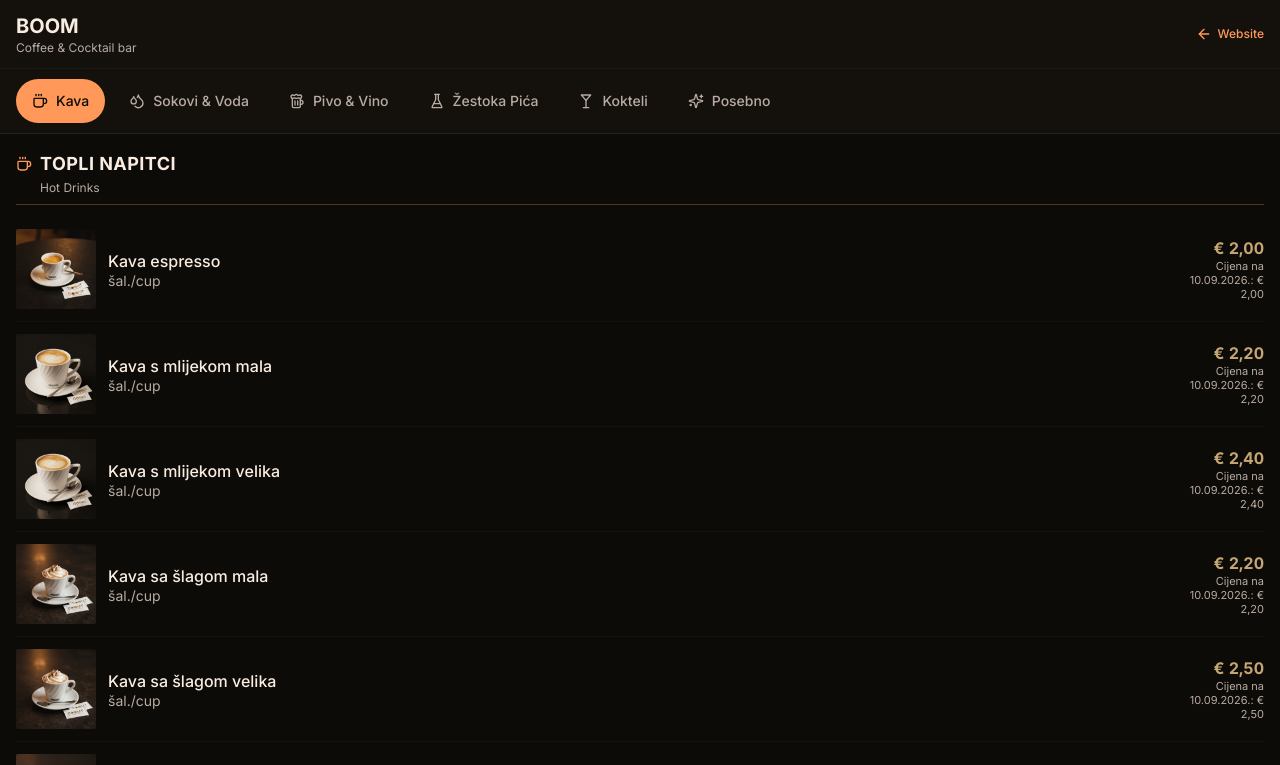
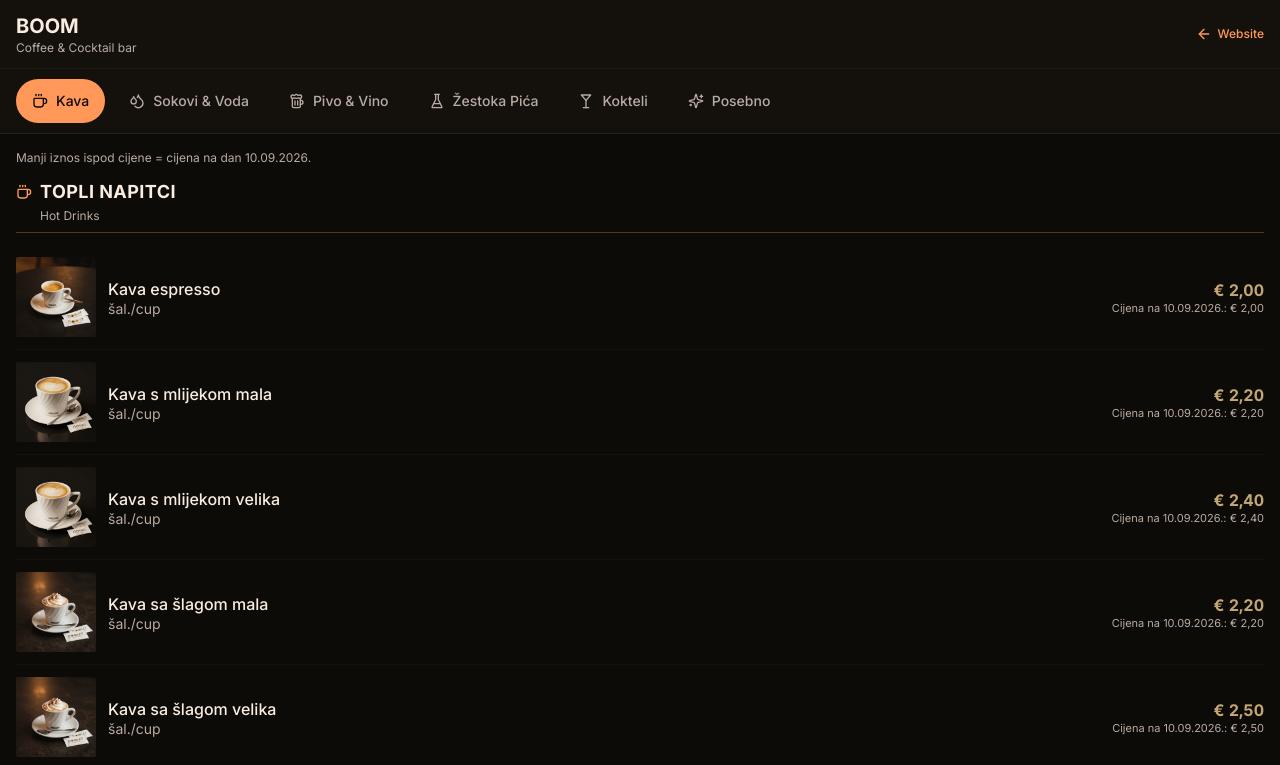
Before and after one commit to azzu90/boom-cafe-website, a Next.js app: page /qr in a window 1280 px wide. Shown: the top 765 px of the page. Built offline with nearby package versions, Linux system fonts and the light colour scheme; a web font is replaced by a local one.

Commit message:
Refine reference price display and add explanation note

```diff
--- a/components/drink-menu.tsx
+++ b/components/drink-menu.tsx
@@ -36,6 +36,9 @@ export function DrinkMenu() {
 
   return (
     <div className="max-w-6xl mx-auto">
+      <p className="text-xs text-muted-foreground mb-4">
+        Manji iznos ispod cijene = cijena na dan 10.09.2026.
+      </p>
       {/* Category Navigation */}
       <div className="mb-8 -mx-4 px-4 md:mx-0 md:px-0">
         <div className="relative">
@@ -114,7 +117,13 @@ export function DrinkMenu() {
                     <div className="flex flex-col items-end text-right">
                       <span className="font-bold text-neutral-900 min-w-[4rem] text-right leading-6">{item.price}</span>
                       <span className="text-[11px] leading-tight text-muted-foreground">
-                        Cijena na {item.referenceDate}.: {item.referencePrice}
+                        <span className="sm:hidden">
+                          <span className="block whitespace-nowrap">{item.referenceDate}.</span>
+                          <span className="block whitespace-nowrap">{item.referencePrice}</span>
+                        </span>
+                        <span className="hidden sm:inline whitespace-nowrap">
+                          Cijena na {item.referenceDate}.: {item.referencePrice}
+                        </span>
                       </span>
                     </div>
                   </div>
--- a/components/qr-menu.tsx
+++ b/components/qr-menu.tsx
@@ -108,7 +108,13 @@ function CardItem({ item, category }: { item: DrinkItem; category: Category }) {
   {item.price}
   </div>
   <div className="text-[11px] leading-tight text-muted-foreground text-left">
-    Cijena na {item.referenceDate}.: {item.referencePrice}
+    <span className="sm:hidden">
+      <span className="block whitespace-nowrap">{item.referenceDate}.</span>
+      <span className="block whitespace-nowrap">{item.referencePrice}</span>
+    </span>
+    <span className="hidden sm:inline whitespace-nowrap">
+      Cijena na {item.referenceDate}.: {item.referencePrice}
+    </span>
   </div>
   </div>
     </div>
@@ -133,12 +139,18 @@ function ListItem({ item, category }: { item: DrinkItem; category: Category }) {
           <div className="text-sm text-muted-foreground mt-0.5 leading-snug line-clamp-1">{item.note}</div>
         )}
       </div>
-      <div className="w-[80px] text-right flex-shrink-0">
+      <div className="w-[80px] sm:w-auto text-right flex-shrink-0">
         <div className="text-base font-bold tabular-nums" style={{ color: category.accentColor }}>
           {item.price}
         </div>
-        <div className="text-[11px] leading-tight text-muted-foreground break-words">
-          Cijena na {item.referenceDate}.: {item.referencePrice}
+        <div className="text-[11px] leading-tight text-muted-foreground">
+          <span className="sm:hidden">
+            <span className="block whitespace-nowrap">{item.referenceDate}.</span>
+            <span className="block whitespace-nowrap">{item.referencePrice}</span>
+          </span>
+          <span className="hidden sm:inline whitespace-nowrap">
+            Cijena na {item.referenceDate}.: {item.referencePrice}
+          </span>
         </div>
       </div>
     </div>
@@ -328,6 +340,9 @@ export function QRMenu() {
         }`}
         style={{ zIndex: 1 }}
       >
+        <p className="text-xs text-muted-foreground mb-3">
+          Manji iznos ispod cijene = cijena na dan 10.09.2026.
+        </p>
         {visibleCategories.map((category) => {
           const isCardLayout = cardCategories.includes(category.id)
           const isAlcoholic = alcoholicCategories.includes(category.id)
```
